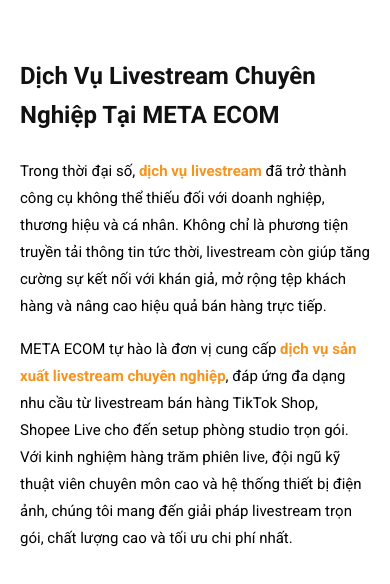
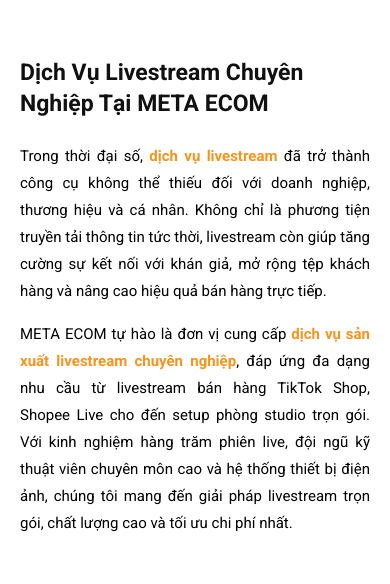
Before and after one commit to tuandanh0705-cell/livestream.econn.ver1, a plain HTML site: page index.html in a window 390 px wide. Shown: the part 1355-1939 px from the top of the page. Drawn offline with Linux system fonts and the light colour scheme.

Commit message:
Add files via upload

```diff
--- a/index.html
+++ b/index.html
@@ -1037,6 +1037,37 @@
       body.light-mode .section { padding-top: 32px; padding-bottom: 32px; }
     }
 
+    /* ===== TYPOGRAPHY: TIÊU ĐỀ & CĂN LỀ ===== */
+    /* Tiêu đề chia dòng cân đối, không để 1 chữ lẻ rơi xuống dòng dưới */
+    h1, h2, h3 { text-wrap: balance; }
+    /* Giữ cụm từ (vd: "META ECOM") luôn nằm chung 1 dòng */
+    .nowrap { white-space: nowrap; }
+
+    @media (max-width: 640px) {
+      /* Tiêu đề section gọn hơn trên điện thoại → ít bị ngắt dòng vụn */
+      h2[style*="clamp(24px, 3vw, 32px)"],
+      .ss-title,
+      .pf-title,
+      #lien-he h2 {
+        font-size: 23px !important;
+        line-height: 1.35 !important;
+      }
+      h3[style*="font-size: 24px"] {
+        font-size: 19px !important;
+        line-height: 1.4 !important;
+      }
+
+      /* Căn đều 2 bên cho các đoạn văn nội dung (trừ chú thích / đoạn căn giữa) */
+      main ~ section p:not([style*="text-align: center"]):not(.ss-subtitle):not(.price-sub):not(.vcard-info p),
+      main ~ section > div[style*="font-size: 17px"],
+      .ss-quote blockquote {
+        text-align: justify !important;
+        text-justify: inter-word;
+        -webkit-hyphens: none;
+        hyphens: none;
+      }
+    }
+
     /* Scrollbar */
     body.light-mode ::-webkit-scrollbar-track { background: #ffffff; }
     body.light-mode ::-webkit-scrollbar-thumb { background: #bbb; }
@@ -1088,14 +1119,14 @@
       <div style="border-radius: 24px; overflow: hidden; border: 1px solid var(--c-border);">
         <img src="images/anh1.png" alt="Không gian Studio Livestream META ECOM" class="img-studio-intro" style="width: 100%; height: auto; display: block; transition: transform 0.5s ease;" onmouseover="this.style.transform='scale(1.02)'" onmouseout="this.style.transform='scale(1)'">
       </div>
-      <p style="text-align: center; color: var(--c-text-muted); font-size: 14px; margin-top: 16px; font-style: italic;">Hệ thống trang thiết bị và không gian Studio Livestream thực tế tại META ECOM.</p>
+      <p style="text-align: center; color: var(--c-text-muted); font-size: 14px; margin-top: 16px; font-style: italic;">Hệ thống trang thiết bị và không gian Studio Livestream thực tế tại <span class="nowrap">META ECOM</span>.</p>
     </div>
   </section>
 
   <!-- INTRODUCTION SECTION -->
   <section class="section container" id="gioi-thieu" style="padding-top: 24px;">
     <div style="width: 100%; margin-bottom: 48px; text-align: left;">
-      <h2 style="font-family: var(--font-display); font-size: clamp(24px, 3vw, 32px); color: var(--c-accent); margin-bottom: 24px; font-weight: 700;">Dịch Vụ Livestream Chuyên Nghiệp Tại META ECOM</h2>
+      <h2 style="font-family: var(--font-display); font-size: clamp(24px, 3vw, 32px); color: var(--c-accent); margin-bottom: 24px; font-weight: 700;">Dịch Vụ Livestream Chuyên Nghiệp Tại <span class="nowrap">META ECOM</span></h2>
       <p style="color: var(--c-text-muted); font-size: 17px; margin-bottom: 16px; line-height: 1.8;">Trong thời đại số, <strong>dịch vụ livestream</strong> đã trở thành công cụ không thể thiếu đối với doanh nghiệp, thương hiệu và cá nhân. Không chỉ là phương tiện truyền tải thông tin tức thời, livestream còn giúp tăng cường sự kết nối với khán giả, mở rộng tệp khách hàng và nâng cao hiệu quả bán hàng trực tiếp.</p>
       <p style="color: var(--c-text-muted); font-size: 17px; line-height: 1.8;">META ECOM tự hào là đơn vị cung cấp <strong>dịch vụ sản xuất livestream chuyên nghiệp</strong>, đáp ứng đa dạng nhu cầu từ livestream bán hàng TikTok Shop, Shopee Live cho đến setup phòng studio trọn gói. Với kinh nghiệm hàng trăm phiên live, đội ngũ kỹ thuật viên chuyên môn cao và hệ thống thiết bị điện ảnh, chúng tôi mang đến giải pháp livestream trọn gói, chất lượng cao và tối ưu chi phí nhất.</p>
     </div>
@@ -1178,7 +1209,7 @@
   <!-- QUY TRÌNH TRIỂN KHAI 5 BƯỚC (UI BLOG / ARTICLE B2B CHUẨN THỜI TRANG) -->
   <section class="section container" id="quy-trinh">
     <div style="width: 100%; margin-bottom: 40px; text-align: left;">
-      <h2 style="font-family: var(--font-display); font-size: clamp(24px, 3vw, 32px); color: var(--c-accent); font-weight: 700; margin-bottom: 16px;">Quy Trình Triển Khai Phiên Livestream Bán Hàng Chuyên Nghiệp</h2>
+      <h2 style="font-family: var(--font-display); font-size: clamp(24px, 3vw, 32px); color: var(--c-accent); font-weight: 700; margin-bottom: 16px;">Quy Trình Triển Khai Phiên Livestream Bán Hàng <span class="nowrap">Chuyên Nghiệp</span></h2>
       <p style="color: var(--c-text-muted); font-size: 17px; line-height: 1.8; text-align: left;">
         Có thể bạn chưa biết, sự khác biệt lớn nhất giữa một phiên livestream tự phát và một chiến dịch được dựng xây chuyên nghiệp như <strong>dịch vụ livestream bán hàng META ECOM</strong> nằm ở quy trình triển khai, kiểm soát rủi ro, tối ưu hóa ngân sách cùng một EKIP có năng lực thực thi nghiêm túc.
       </p>
@@ -1386,8 +1417,8 @@
     <div class="container">
       <div class="ss-head">
         <span class="ss-eyebrow">Câu chuyện thành công</span>
-        <h2 class="ss-title" id="ss-heading">Thương hiệu lớn tin chọn META ECOM</h2>
-        <p class="ss-subtitle">Kết quả thực tế từ các phiên livestream bán hàng do META ECOM sản xuất và vận hành.</p>
+        <h2 class="ss-title" id="ss-heading">Thương hiệu lớn tin chọn <span class="nowrap">META ECOM</span></h2>
+        <p class="ss-subtitle">Kết quả thực tế từ các phiên livestream bán hàng do <span class="nowrap">META ECOM</span> sản xuất và vận hành.</p>
       </div>
 
       <div class="ss-slider" aria-roledescription="carousel" aria-label="Câu chuyện khách hàng">
```
